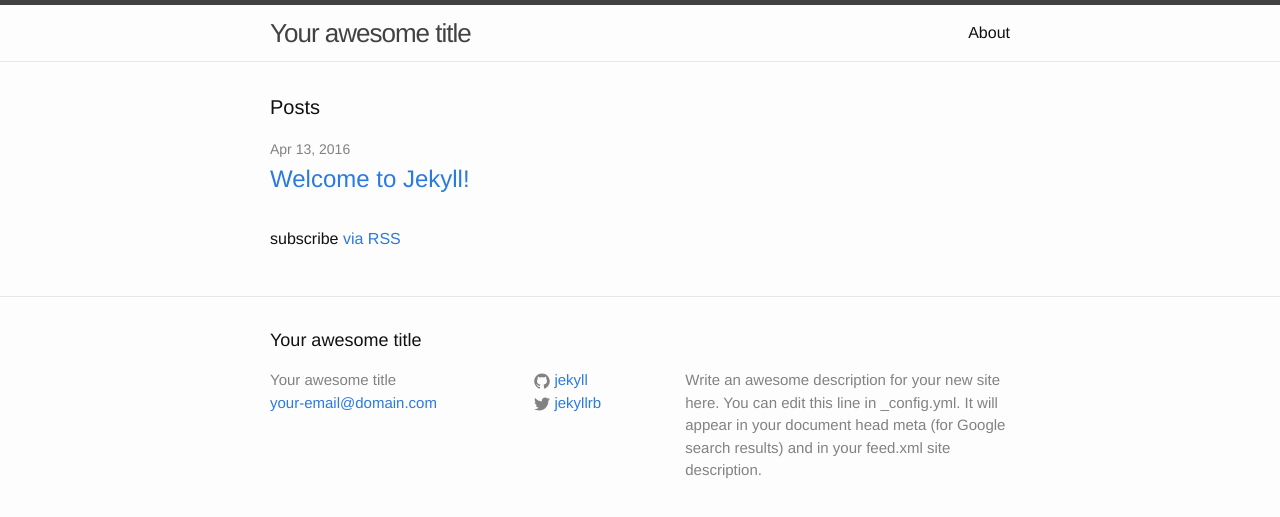
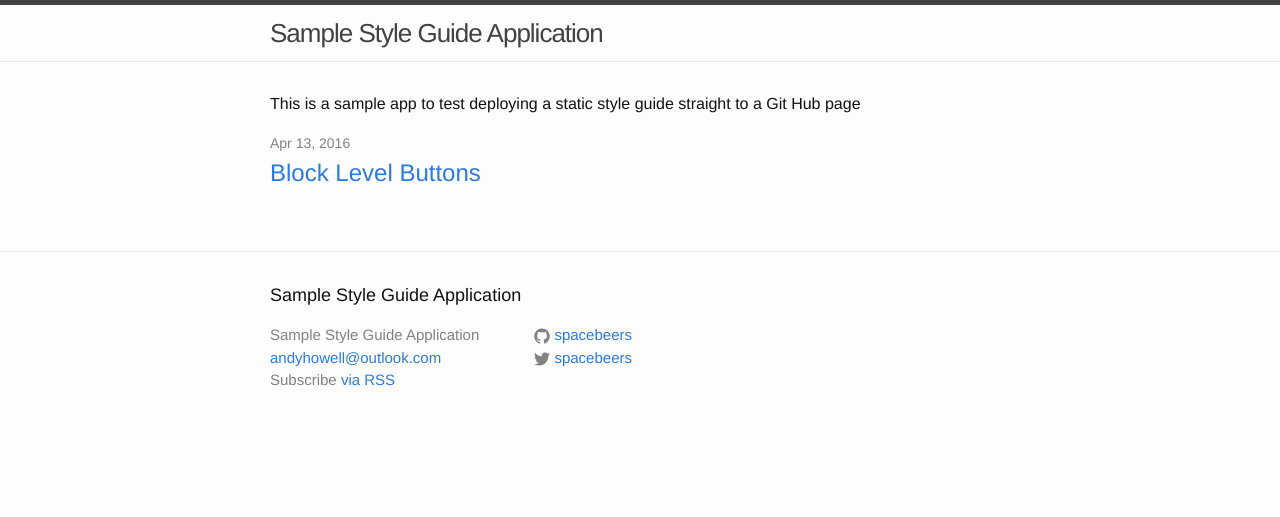
Before and after one commit to spacebeers/spacebeers.github.io, a Jekyll site: the page built from index.html, in a window 1280 px wide. Shown: the top 517 px of the page. Built offline with Jekyll 4.4.1, drawn with Linux system fonts in a browser that asks for light colours.

```diff
--- a/_config.yml
+++ b/_config.yml
@@ -6,16 +6,17 @@
 # 'jekyll serve'. If you change this file, please restart the server process.
 
 # Site settings
-title: Your awesome title
-email: your-email@domain.com
+title: Sample Style Guide Application
+email: andyhowell@outlook.com
 description: > # this means to ignore newlines until "baseurl:"
-  Write an awesome description for your new site here. You can edit this
-  line in _config.yml. It will appear in your document head meta (for
-  Google search results) and in your feed.xml site description.
+  This is a sample app to test deploying a static style guide straight to a Git Hub page
 baseurl: "" # the subpath of your site, e.g. /blog
-url: "http://yourdomain.com" # the base hostname & protocol for your site
-twitter_username: jekyllrb
-github_username:  jekyll
+url: "http://spacebeers.github.io" # the base hostname & protocol for your site
+twitter_username: spacebeers
+github_username:  spacebeers
+collections:
+  components:
+    output: true
 
 # Build settings
 markdown: kramdown
--- a/_includes/footer.html
+++ b/_includes/footer.html
@@ -27,10 +28,6 @@
           {% endif %}
         </ul>
       </div>
-
-      <div class="footer-col footer-col-3">
-        <p>{{ site.description }}</p>
-      </div>
     </div>
 
   </div>
--- a/index.html
+++ b/index.html
@@ -3,21 +3,18 @@ layout: default
 ---
 
 <div class="home">
-
-  <h1 class="page-heading">Posts</h1>
+  <p>{{ site.description }}</p>
 
   <ul class="post-list">
-    {% for post in site.posts %}
+    {% for component in site.components %}
       <li>
-        <span class="post-meta">{{ post.date | date: "%b %-d, %Y" }}</span>
+        <span class="post-meta">{{ component.date | date: "%b %-d, %Y" }}</span>
 
         <h2>
-          <a class="post-link" href="{{ post.url | prepend: site.baseurl }}">{{ post.title }}</a>
+          <a class="post-link" href="{{ component.url | prepend: site.baseurl }}">{{ component.title }}</a>
         </h2>
       </li>
     {% endfor %}
   </ul>
 
-  <p class="rss-subscribe">subscribe <a href="{{ "/feed.xml" | prepend: site.baseurl }}">via RSS</a></p>
-
 </div>
```
Also changed, not shown: other parts of _includes/footer.html (+1 -0 lines), _components/buttons.html (added, +10 -0 lines), _includes/component.html (added, +16 -0 lines), _layouts/component.html (added, +20 -0 lines), _layouts/post.html (deleted, +0 -15 lines), _posts/2016-04-13-welcome-to-jekyll.markdown (deleted, +0 -25 lines), about.md (deleted, +0 -15 lines).
